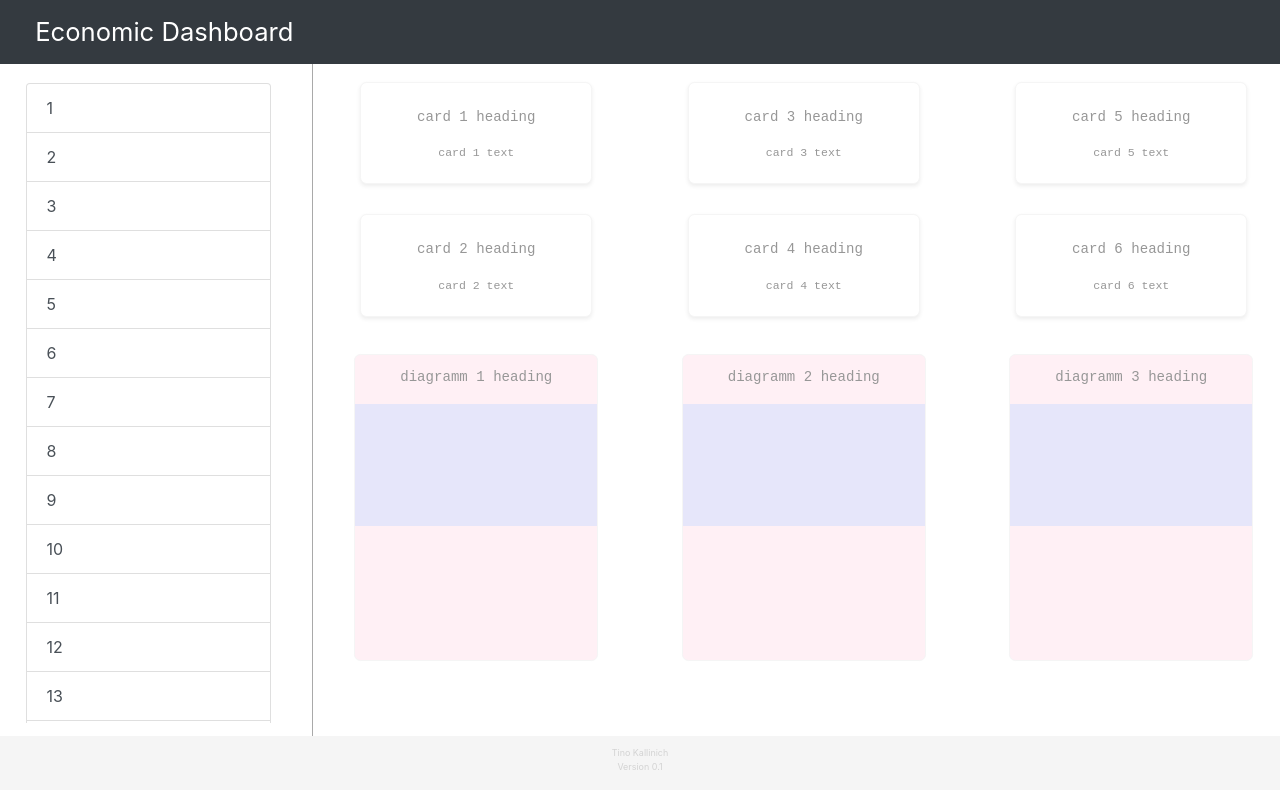
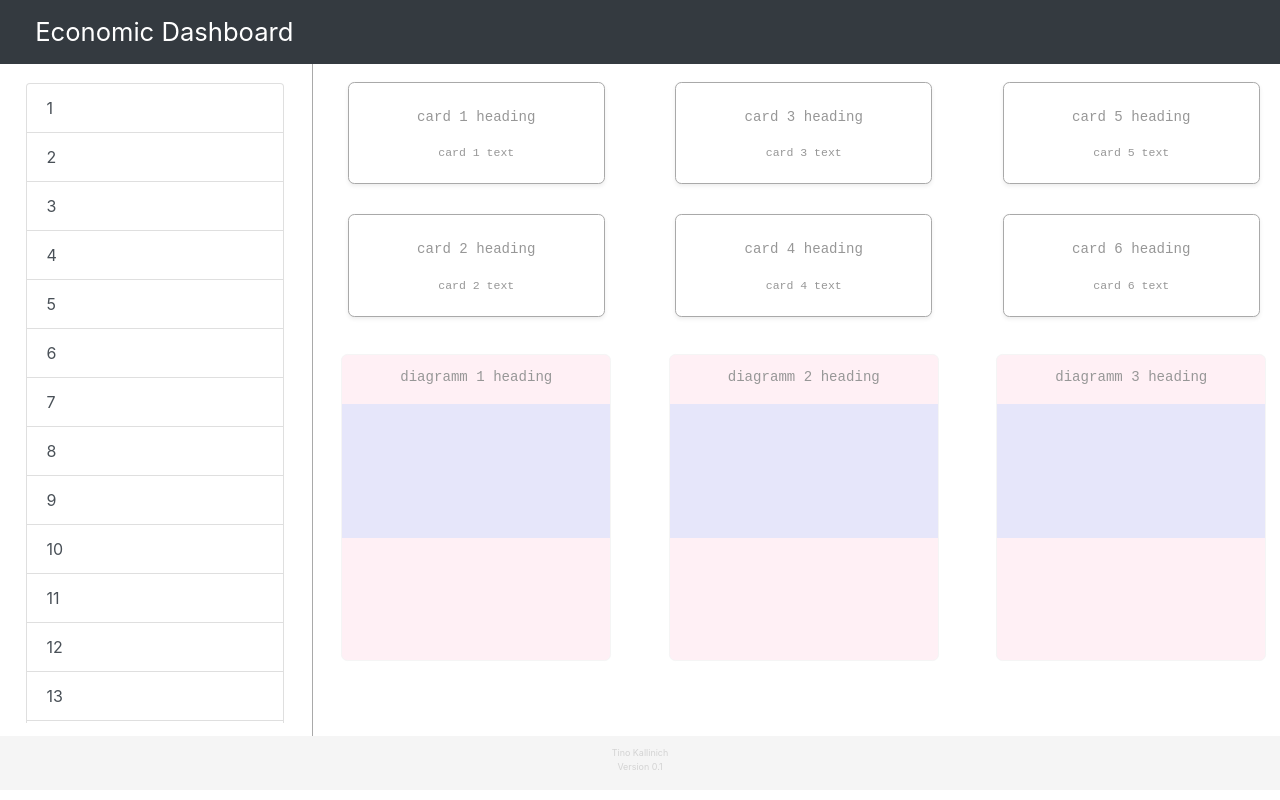
Before and after one commit to SeemannMx/AngularDashboard, an Angular app: page / in a window 1280 px wide. Built offline with nearby package versions, Linux system fonts and the light colour scheme.

Commit message:
adjusted color and margin

```diff
--- a/src/app/app.component.css
+++ b/src/app/app.component.css
@@ -16,7 +16,7 @@
 .list-group {
   height: 80vh;
   margin-left: 2vw;
-  margin-right: 2vw;
+  margin-right: 1vw;
   margin-top: 2vw;
   margin-bottom: 1vw;
   color: white;
@@ -34,8 +34,8 @@
 .card {
   /*background-color: lightcyan;*/
   margin-top: 1.3vw;
-  margin-left: 2vw;
-  margin-right: 2vw;
+  margin-left: 1vw;
+  margin-right: 1vw;
   border: 1px solid transparent;
 }
 
@@ -43,7 +43,7 @@
   margin: 0.5vw;
   height: 8vw;
   /*background-color: lightsteelblue;*/
-  border: 1px solid whitesmoke;
+  border: 1px solid darkgray;
   border-radius: 0.5vw;
 }
 
```
